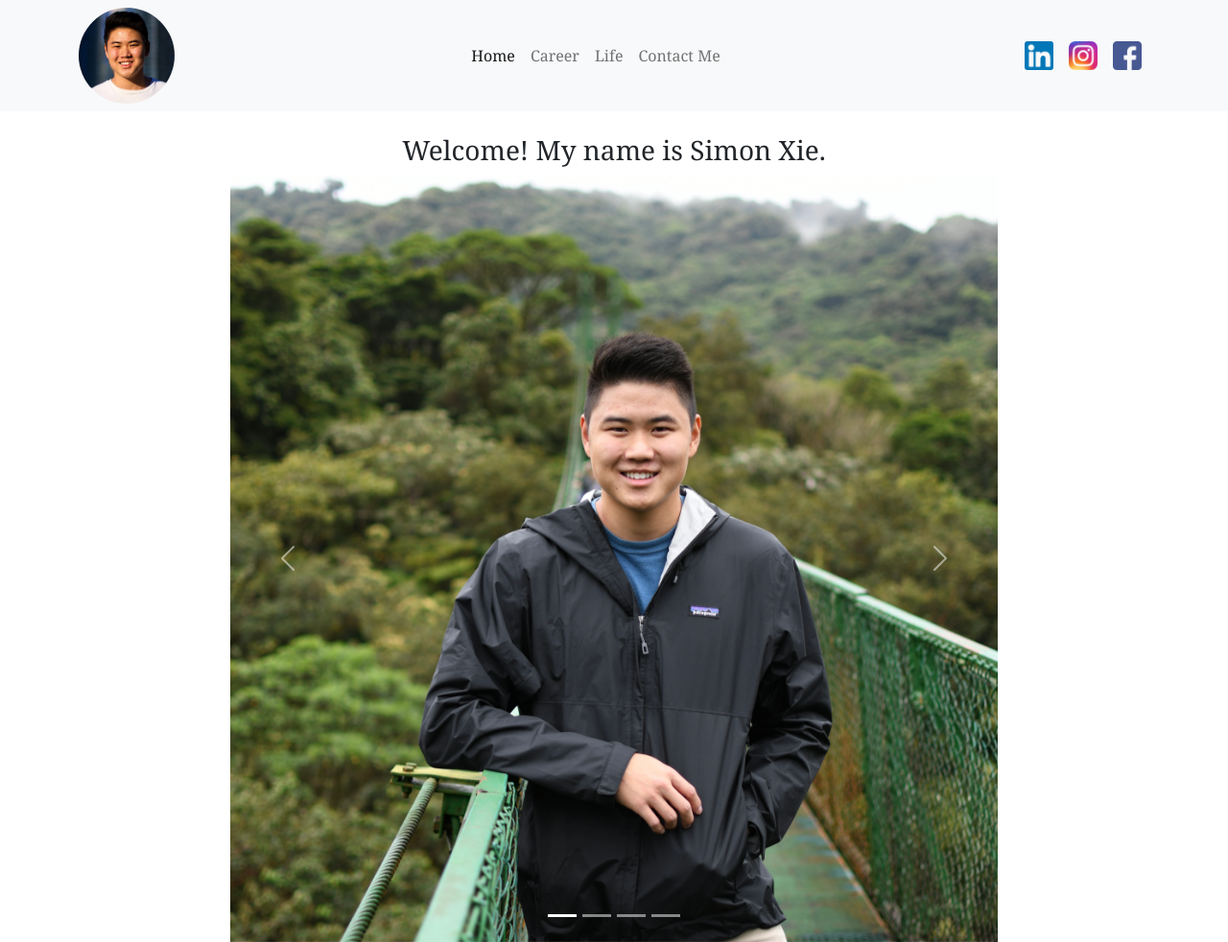
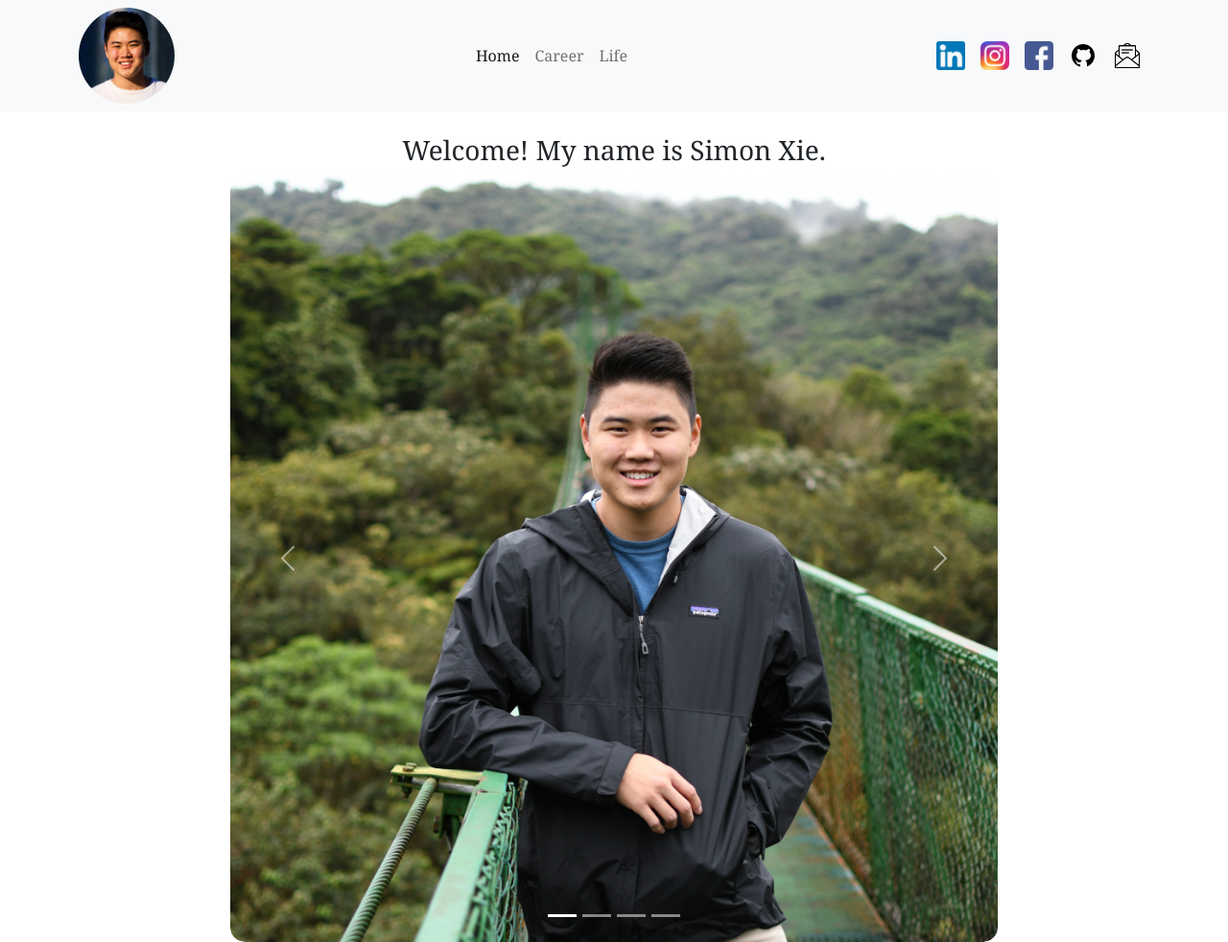
Before and after one commit to simonxie1998/personal-website, a Django app: page / in a window 1280 px wide. Shown: the whole page at 96% size. Run offline with Django 4.2, Linux system fonts and the light colour scheme.

Commit message:
fix style

```diff
--- a/home/static/home/css/style.css
+++ b/home/static/home/css/style.css
@@ -19,12 +19,12 @@ li {
 .resume-header {
     text-align: "left";
     font-family: Georgia, 'Times New Roman', Times, serif;
-    padding-left: 40px;
+    padding-left: 2%;
 }
 
 .bullet-points {
     text-align: "left";
-    padding-left: 80px;
+    padding-left: 3%;
     font-family: Georgia, 'Times New Roman', Times, serif;
 }
 
@@ -35,14 +35,14 @@ li {
 
 .experience-detail,
 .notable-projects {
-    padding-left: 60px;
+    padding-left: 2%;
     vertical-align: top;
     font-family: Georgia, 'Times New Roman', Times, serif;
 }
 
 .point-date {
     float: right;
-    padding-right: 60px;
+    padding-right: 2%;
     font-family: Georgia, 'Times New Roman', Times, serif;
 }
 
@@ -76,10 +76,12 @@ hr {
     margin: 0 auto !important;
 }
 
-.carousel-item {
-    width: 800px;
-    height: 800px;
+.carousel-item,
+.carousel-inner {
+    width: 100%;
+    height: 100%;
     object-fit: cover;
     vertical-align: middle;
     text-align: middle;
+    border-radius: 15px;
 }
--- a/home/templates/home/base.html
+++ b/home/templates/home/base.html
@@ -34,9 +34,6 @@
                     <li class="nav-item">
                         <a class="nav-link" href="{% url 'life' %}">Life</a>
                     </li>
-                    <li class="nav-item">
-                        <a class="nav-link" href="{% url 'contact' %}">Contact Me</a>
-                    </li>
                 </ul>
                 <ul class="navbar-nav">
                     <li class="nav-item">
@@ -52,6 +49,16 @@
                     <li class="nav-item">
                         <a class="nav-link social" target="_blank" href="https://www.facebook.com/simon.xie.5">
                             <img src="{% static 'home/images/facebook.png'%}" width="30" height="30" class="social">
+                        </a>
+                    </li>
+                    <li class="nav-item">
+                        <a class="nav-link social" target="_blank" href="https://github.com/simonxie1998">
+                            <img src="{% static 'home/images/github.png'%}" width="30" height="30" class="social">
+                        </a>
+                    </li>
+                    <li class="nav-item">
+                        <a class="nav-link social" target="_blank" href="mailto:simonxie98@utexas.edu">
+                            <img src="{% static 'home/images/email.png'%}" width="30" height="30" class="social">
                         </a>
                     </li>
                 </ul>
--- a/home/templates/home/home.html
+++ b/home/templates/home/home.html
@@ -1,7 +1,7 @@
 {% extends 'home/base.html' %} {% load static %} {% block content %}
 <br>
 <h3>Welcome! My name is Simon Xie.</h3>
-<div id="carouselExampleIndicators" class="carousel slide mx-auto" data-bs-ride="carousel" style="width:800px">
+<div id="carouselExampleIndicators" class="carousel slide mx-auto" data-bs-ride="carousel" style="max-width:800px">
     <div class="carousel-indicators">
         <button type="button" data-bs-target="#carouselExampleIndicators" data-bs-slide-to="0" class="active" aria-current="true" aria-label="Slide 1"></button>
         <button type="button" data-bs-target="#carouselExampleIndicators" data-bs-slide-to="1" aria-label="Slide 2"></button>
@@ -10,16 +10,16 @@
     </div>
     <div class="carousel-inner">
         <div class="carousel-item active">
-            <img src="{% static 'home/images/cloud_forest.jpeg'%}" class="d-block w-100" alt="...">
+            <img src="{% static 'home/images/cloud_forest.jpeg'%}" class="d-block w-100" alt="..." style="border-radius: 15px;">
         </div>
         <div class="carousel-item">
-            <img src="{% static 'home/images/alpaca.jpeg'%}" class="d-block w-100" alt="...">
+            <img src="{% static 'home/images/alpaca.jpeg'%}" class="d-block w-100" alt="..." style="border-radius: 15px;">
         </div>
         <div class="carousel-item">
-            <img src="{% static 'home/images/mount_bonnell.jpeg'%}" class="d-block w-100" alt="...">
+            <img src="{% static 'home/images/mount_bonnell.jpeg'%}" class="d-block w-100" alt="..." style="border-radius: 15px;">
         </div>
         <div class="carousel-item">
-            <img src="{% static 'home/images/olomana.jpg'%}" class="d-block w-100" alt="...">
+            <img src="{% static 'home/images/olomana.jpg'%}" class="d-block w-100" alt="..." style="border-radius: 15px;">
         </div>
     </div>
     <button class="carousel-control-prev" type="button" data-bs-target="#carouselExampleIndicators" data-bs-slide="prev">
--- a/personal_website/settings.py
+++ b/personal_website/settings.py
@@ -25,7 +25,7 @@ SECRET_KEY = 'django-insecure-^q1_e&+@=4baw(pmzm^ay!jk=$ch8sn@=mz6h%80kn(i=l#-1=
 # SECURITY WARNING: don't run with debug turned on in production!
 DEBUG = True
 
-ALLOWED_HOSTS = []
+ALLOWED_HOSTS = ["simons-macbook-pro-2.local"]
 
 
 # Application definition
```
Also changed, not shown: home/templates/home/career.html (+20 -34 lines), home/static/home/images/email.png (added), home/static/home/images/github.png (added), 2 other files.
